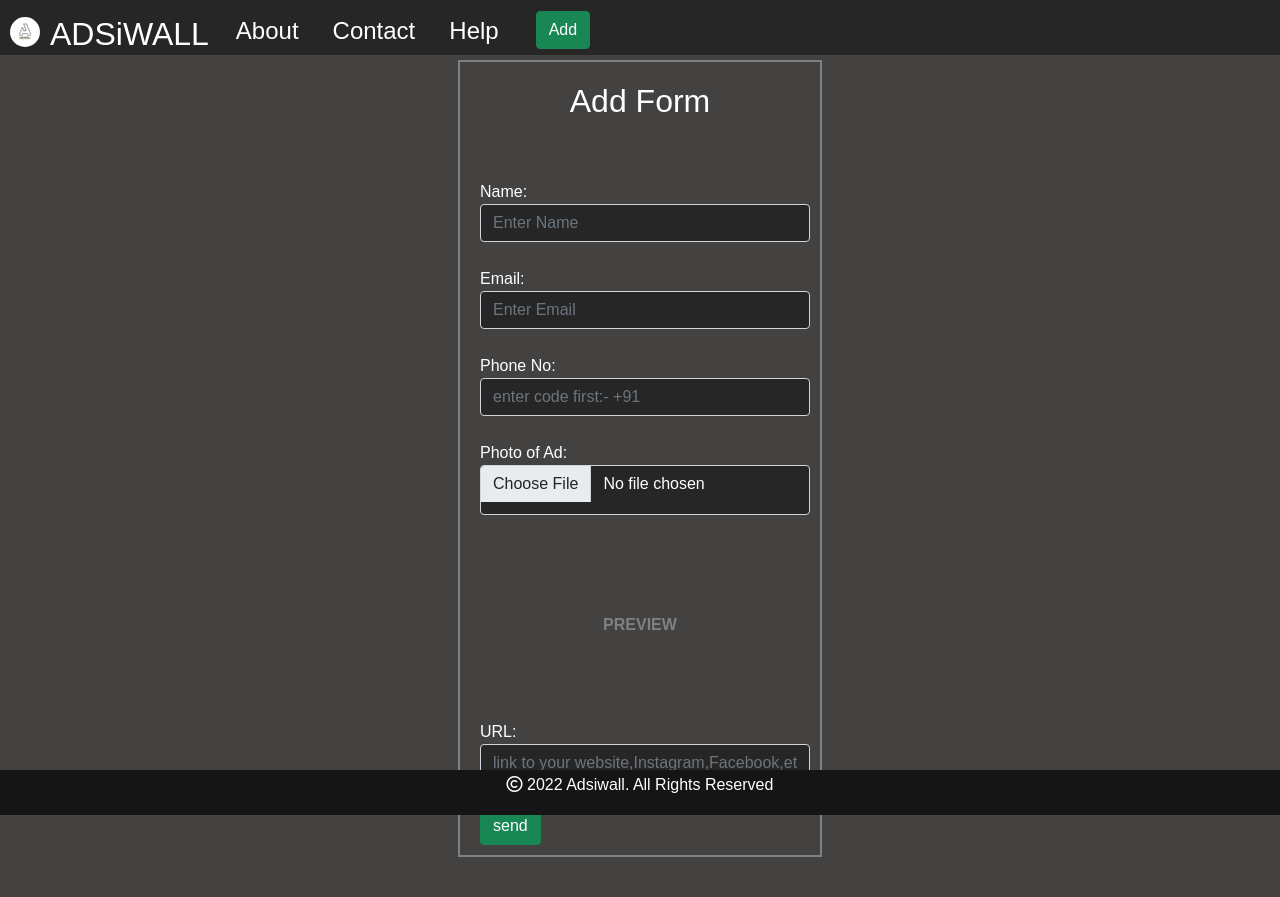
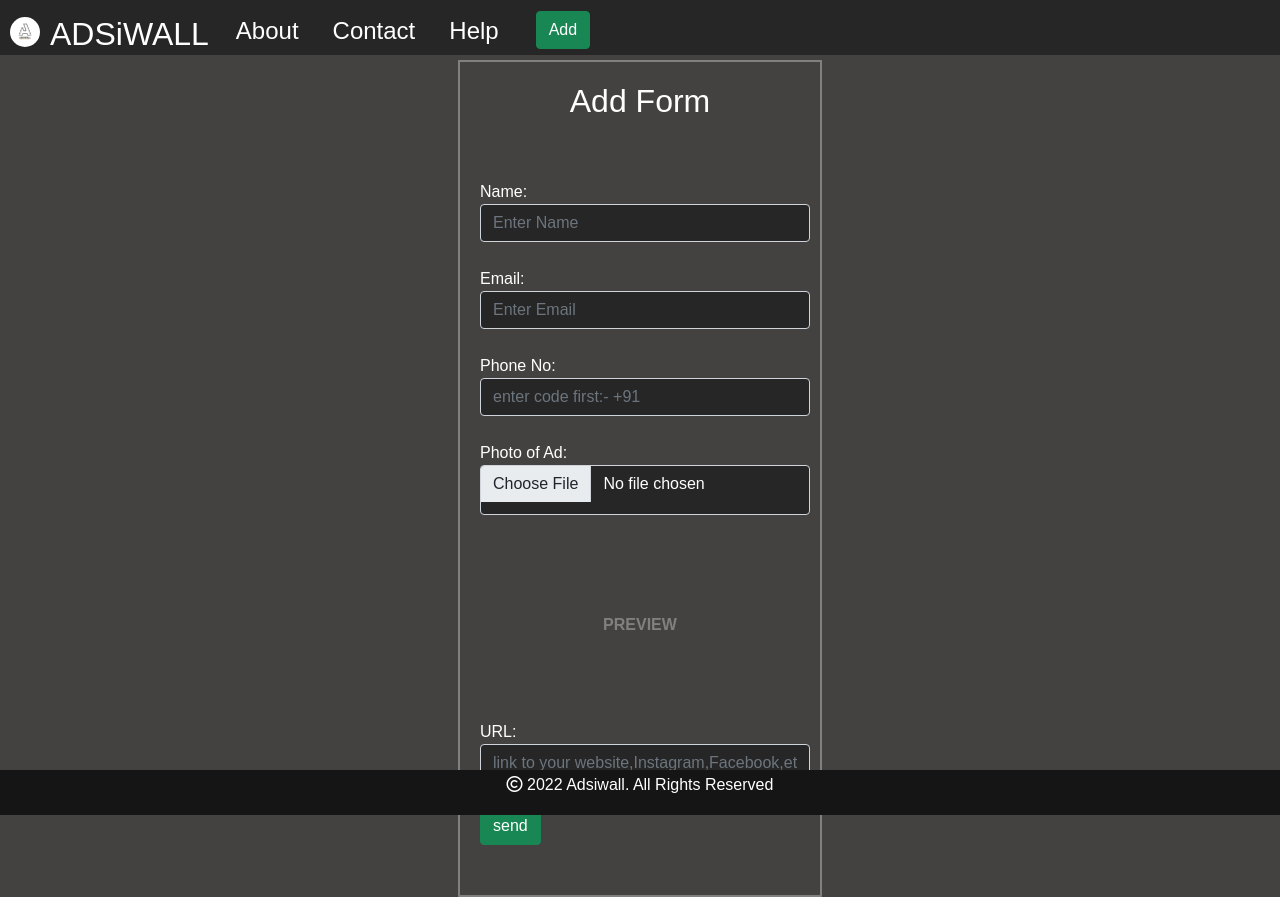
Before and after one commit to NobelRoyP/ADSiWALL-REACT-APP, a React (Create React App) app: page /add-photo in a window 1280 px wide. Before the commit the page ends 857 px from the top, so only its background shows below. Built offline with nearby package versions, Linux system fonts and the light colour scheme.

Commit message:
Update AddPhoto.css

```diff
--- a/src/AddPhoto.css
+++ b/src/AddPhoto.css
@@ -3,7 +3,6 @@ body{
     background:#444141;
     padding-bottom:20px;
     font-family:sans-serif;
-    padding-bottom: 20px;
 }
 .navbar {
 	height:50px;
@@ -23,6 +22,7 @@ body{
 }
 form{
 	margin-top:60px;
+	margin-bottom: 40px;
 }
 .form-group, .btn{
 	margin-left:10px;
```
